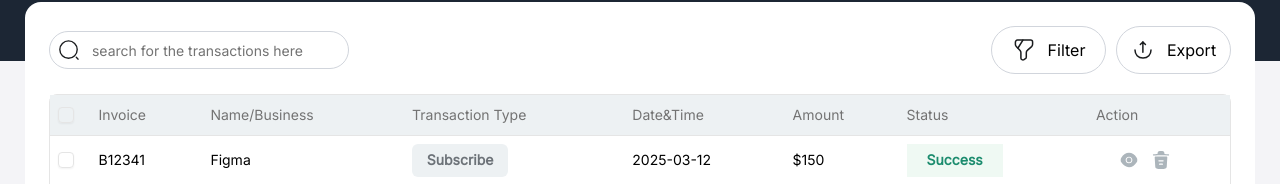
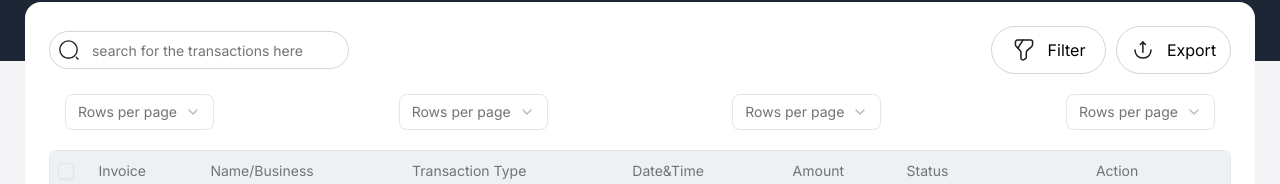
Before and after one commit to ariyanmvn/next-dashboard, a Next.js app: page / in a window 1280 px wide. Both pictures are taken after a click on the element "Export". Shown: the part 279-463 px from the top of the page. Built offline with nearby package versions, Linux system fonts and the light colour scheme.

Commit message:
added filter toggle

```diff
--- a/src/subComponents/TransTable.tsx
+++ b/src/subComponents/TransTable.tsx
@@ -1,12 +1,25 @@
-import React from "react";
+"use client";
+import React, { useState } from "react";
 
 import { Input } from "@/components/ui/input";
 import SearchBlackIcon from "@/icons/SearchBlackIcon";
 import FilterIcon from "@/icons/FilterIcon";
 import ExportIcon from "@/icons/ExportIcon";
 import { DataTableDemo } from "./TransTableContent";
+import {
+  Select,
+  SelectContent,
+  SelectGroup,
+  SelectItem,
+  SelectTrigger,
+  SelectValue,
+} from "@/components/ui/select";
 
 export default function TransTable() {
+  const [filter, setFilter] = useState(false);
+
+  console.log("filter", filter);
+
   return (
     <div className="bg-[#FFFFFF] p-[24px] rounded-[16px] mt-2 xl:mt-5 w-[100%] xl-w-full h-[900px] mx-auto  lg:h-[805px]">
       {/* for mobile */}
@@ -17,9 +30,12 @@ export default function TransTable() {
         </div>
 
         <div className="flex gap-[10px]">
-          <div className="filter border-1 border-gray-300 flex items-center cursor-pointer justify-center rounded-full w-[42px] h-[42px] lg:hidden">
+          <button
+            onClick={() => setFilter(!filter)}
+            className="filter border-1 border-gray-300 flex items-center cursor-pointer justify-center rounded-full w-[42px] h-[42px] lg:hidden"
+          >
             <FilterIcon></FilterIcon>
-          </div>
+          </button>
           <div className="export border-1 border-gray-300 flex items-center cursor-pointer justify-center rounded-full w-[42px] h-[42px] lg:hidden">
             <ExportIcon></ExportIcon>
           </div>
@@ -37,11 +53,11 @@ export default function TransTable() {
           />
         </div>
 
-        <div className="flex gap-[10px]">
-          <div className="filter border-1  border-gray-300 flex items-center gap-3 cursor-pointer justify-center rounded-[100px]  w-[115px] h-[48px] ">
+        <div onClick={() => setFilter(!filter)} className="flex gap-[10px]">
+          <button className="filter border-1  border-gray-300 flex items-center gap-3 cursor-pointer justify-center rounded-[100px]  w-[115px] h-[48px] ">
             <FilterIcon></FilterIcon>
             <p className="text-black">Filter</p>
-          </div>
+          </button>
           <div className="export border-1 border-gray-300 flex items-center gap-3 cursor-pointer justify-center rounded-[100px] w-[115px] h-[48px] ">
             <ExportIcon></ExportIcon>
             <p className="text-black">Export</p>
@@ -49,6 +65,66 @@ export default function TransTable() {
         </div>
       </div>
 
+      {/* filter*/}
+      <div className={`filter-icons  ${filter==false&&`hidden`}  flex justify-between items-center gap-5 w-[300px] lg:w-[1150px] my-5 mx-auto overflow-x-auto  `}>
+        <div>
+          <Select>
+            <SelectTrigger>
+              <SelectValue placeholder="Rows per page" />
+            </SelectTrigger>
+            <SelectContent>
+              <SelectGroup>
+                <SelectItem value="10">Show 10</SelectItem>
+                <SelectItem value="20">Show 20</SelectItem>
+                <SelectItem value="30">Show 30</SelectItem>
+              </SelectGroup>
+            </SelectContent>
+          </Select>
+        </div>
+        <div>
+          <Select>
+            <SelectTrigger>
+              <SelectValue placeholder="Rows per page" />
+            </SelectTrigger>
+            <SelectContent>
+              <SelectGroup>
+                <SelectItem value="10">Show 10</SelectItem>
+                <SelectItem value="20">Show 20</SelectItem>
+                <SelectItem value="30">Show 30</SelectItem>
+              </SelectGroup>
+            </SelectContent>
+          </Select>
+        </div>
+        <div>
+          <Select>
+            <SelectTrigger>
+              <SelectValue placeholder="Rows per page" />
+            </SelectTrigger>
+            <SelectContent>
+              <SelectGroup>
+                <SelectItem value="10">Show 10</SelectItem>
+                <SelectItem value="20">Show 20</SelectItem>
+                <SelectItem value="30">Show 30</SelectItem>
+              </SelectGroup>
+            </SelectContent>
+          </Select>
+        </div>
+        <div>
+          <Select>
+            <SelectTrigger>
+              <SelectValue placeholder="Rows per page" />
+            </SelectTrigger>
+            <SelectContent>
+              <SelectGroup>
+                <SelectItem value="10">Show 10</SelectItem>
+                <SelectItem value="20">Show 20</SelectItem>
+                <SelectItem value="30">Show 30</SelectItem>
+              </SelectGroup>
+            </SelectContent>
+          </Select>
+        </div>
+      </div>
+
       <DataTableDemo></DataTableDemo>
     </div>
   );
```
